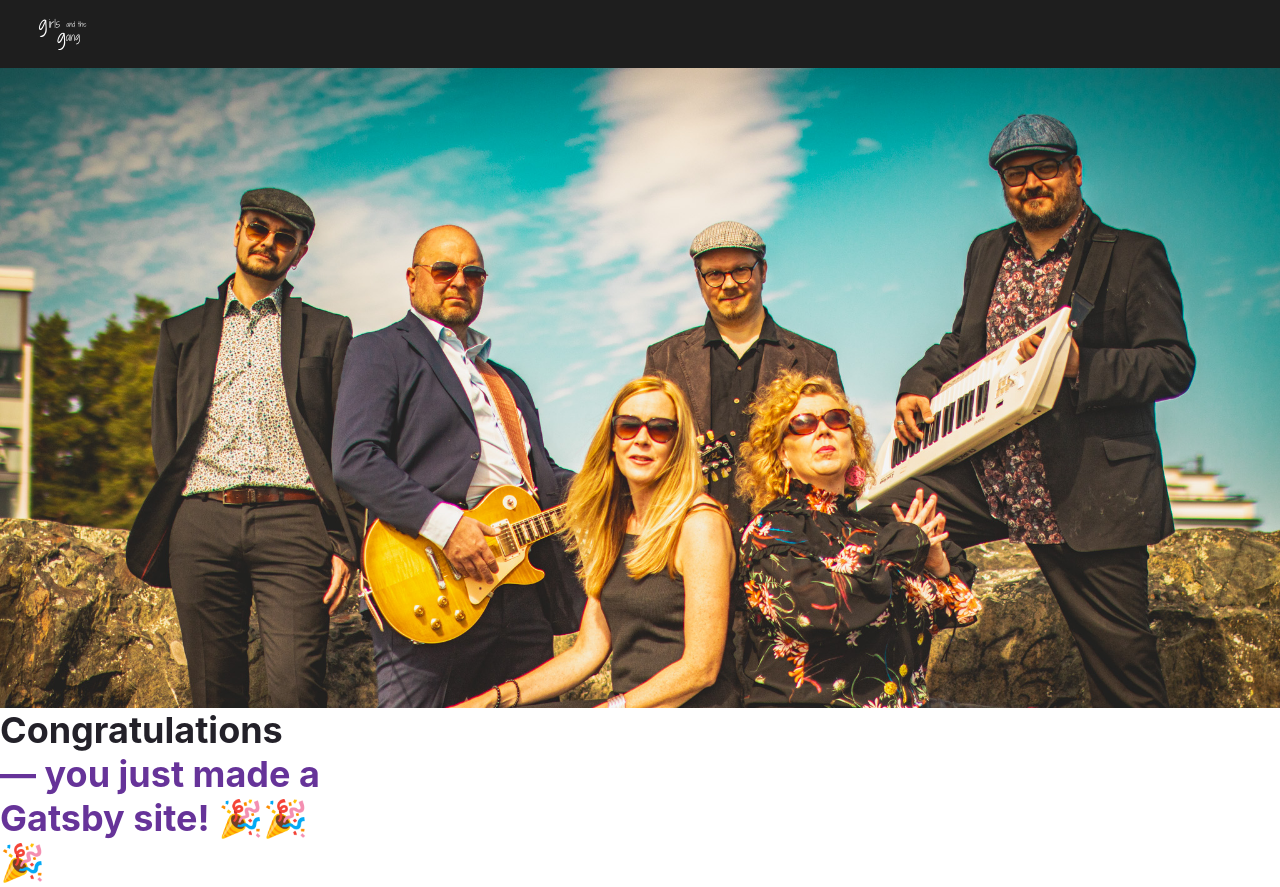
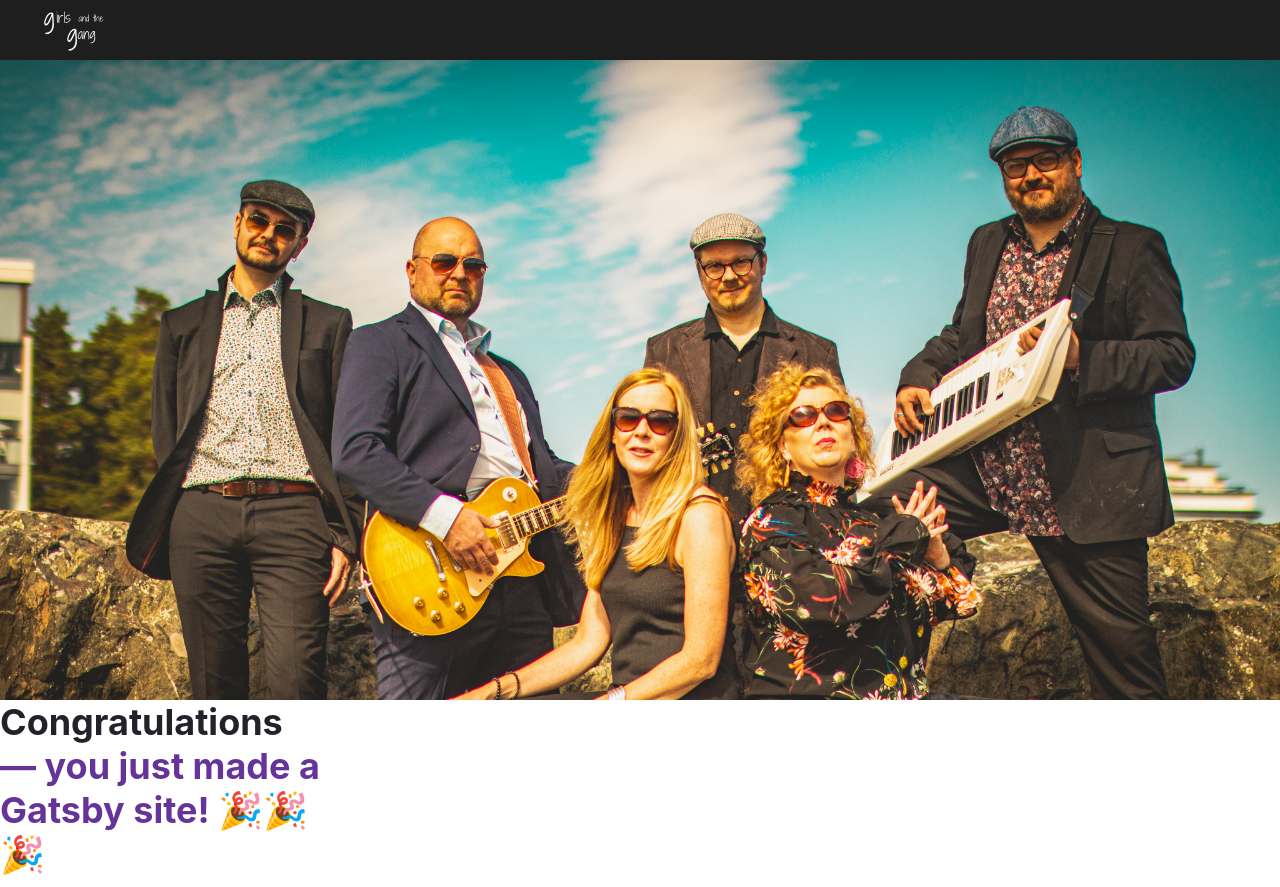
Before and after one commit to Kaivosukeltaja/girls-and-the-gang, a Gatsby site: page / in a window 1280 px wide. Shown: the top 887 px of the page. Built offline with nearby package versions, Linux system fonts and the light colour scheme; Gatsby itself is replaced by a stand-in of ours.

Commit message:
Logo size and positioning

```diff
--- a/src/pages/components/Logo.js
+++ b/src/pages/components/Logo.js
@@ -3,9 +3,9 @@ import LogoSvg from "../../images/gg-logo.inline.svg"
 import { logo } from "./Logo.module.css"
 
 const Logo = () => (
-    <>
+    <a href="/">
         <LogoSvg className={logo} />
-    </>
+    </a>
 )
 
 export default Logo;
--- a/src/pages/components/Logo.module.css
+++ b/src/pages/components/Logo.module.css
@@ -1,5 +1,5 @@
 .logo {
-    height: 64px;
+    height: 80px;
     width: auto;
-    fill: var(--top-bar-text-color)
+    fill: var(--top-bar-text-color);
 }
--- a/src/pages/components/TopBar.module.css
+++ b/src/pages/components/TopBar.module.css
@@ -2,4 +2,8 @@
     background-color: var(--top-bar-bg-color);
     color: var(--top-bar-text-color);
     padding: 0 1rem;
+    display: flex;
+    align-items: center;
+    overflow: hidden;
+    height: 60px;
 }
```
